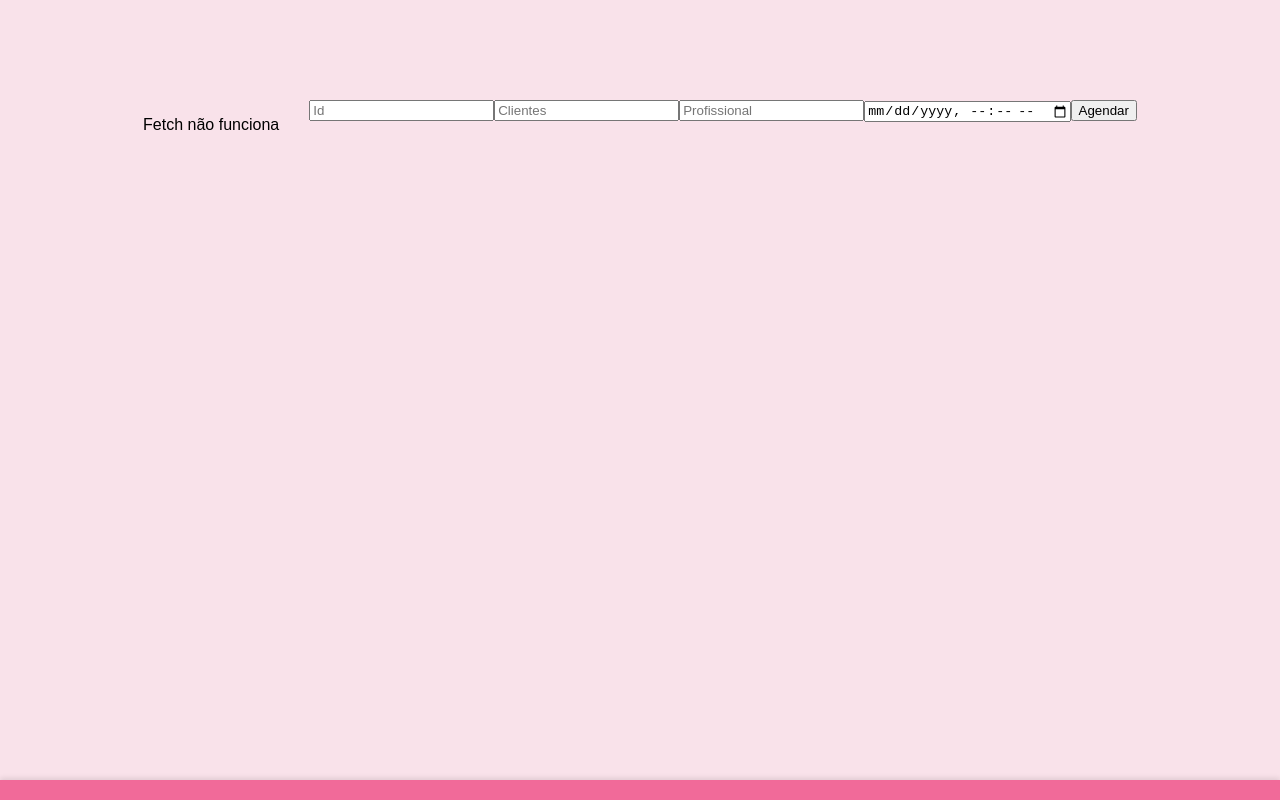
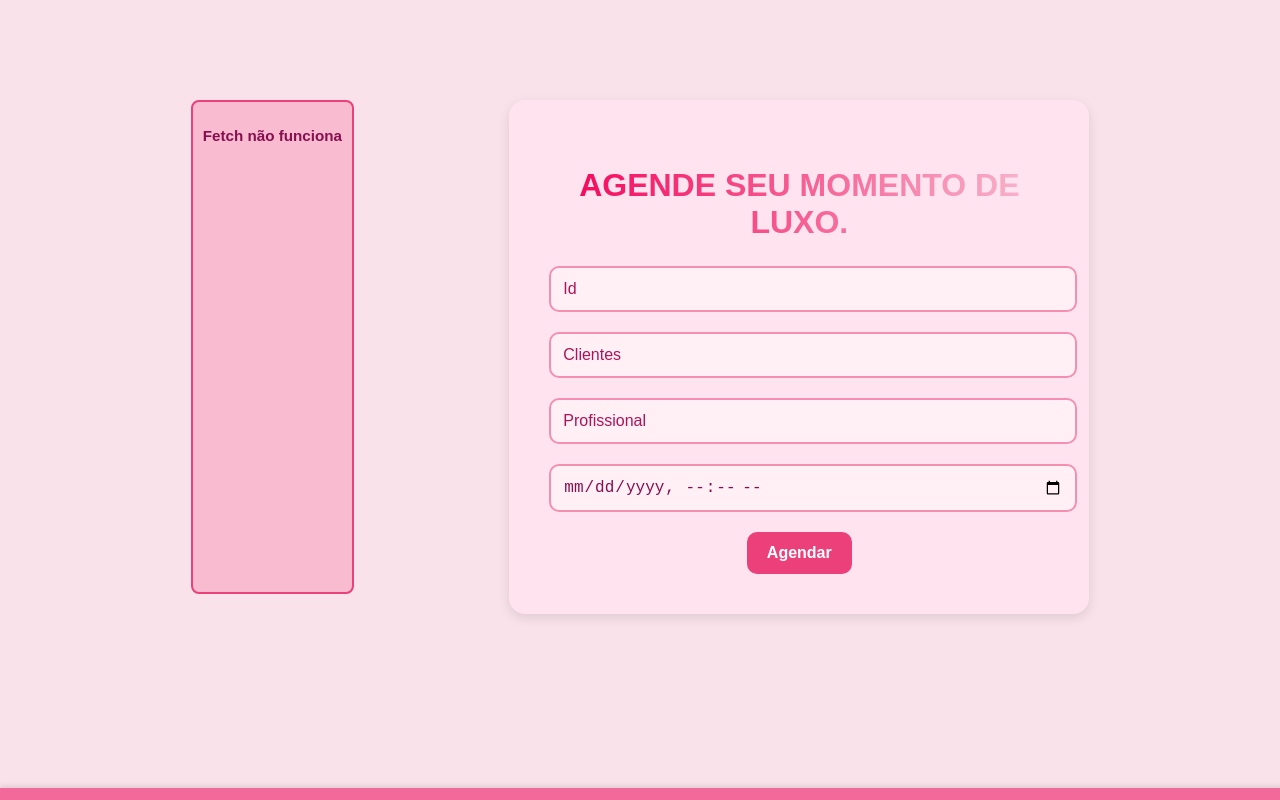
Before and after one commit to isahszz/1023A-frontend, a React (Vite) app: page /Agendar in a window 1280 px wide. Built offline with nearby package versions, Linux system fonts and the light colour scheme; no server answers.

Commit message:
Co-authored-by: isacamargo09 <isacamargo09@users.noreply.github.com>

```diff
--- a/src/Pagina.css
+++ b/src/Pagina.css
@@ -1,8 +1,17 @@
 body {
   margin: 0;
-  background-color: pink;
+  background-color: #f9e2ea;
   font-family: Arial, sans-serif;
+  font-size: 0.95rem;
+
 }
+h1{
+  color: deeppink;
+}
+h2{
+  color: #d44a7b;
+}
+
 header {
   display: flex;
   flex-direction: column;
@@ -14,13 +23,13 @@ header {
 
 header h1:first-child {
   color: white;
-  font-size: 2.5rem;
+  font-size: 2.2rem;
   margin: 0;
 }
 
 header h1:last-child {
   color: white;
-  font-size: 2rem;
+  font-size: 1.8rem;
   margin-top: 10px;
 }
 
@@ -31,14 +40,15 @@ main {
   padding: 100px 10vw 40px;
 }
 
+/* Botões da página inicial com letra menor */
 main a {
-  padding: 12px 24px;
+  padding: 10px 20px;
   background-color: #e91e63;
   color: white;
   text-decoration: none;
   border: none;
   border-radius: 8px;
-  font-size: 1rem;
+  font-size: 0.95rem;
   font-weight: bold;
   cursor: pointer;
   transition: background-color 0.3s ease;
@@ -48,6 +58,7 @@ main a:hover {
   background-color: #c2185b;
 }
 
+/* Footer com linha superior e inferior */
 footer {
   position: fixed;
   bottom: 0;
@@ -55,28 +66,150 @@ footer {
   width: 100%;
   background-color: #f16a99;
   color: #880e4f;
-  text-align: center;
-  font-size: 14px;
-  padding: 10px 0;
+  font-size: 13px;
+  padding: 6px 10px;
   box-shadow: 0 -2px 5px rgba(0, 0, 0, 0.1);
   line-height: 1.4;
+  text-align: center;
 }
+
+footer .linha-superior {
+  font-weight: bold;
+  margin-bottom: 4px;
+}
+
+footer .linha-inferior {
+  display: flex;
+  justify-content: center;
+  gap: 20px;
+  flex-wrap: wrap;
+}
+
 footer p {
-  margin: 2px 0;
-}
-body {
-  background-color: #f9e2ea; /* rosa claro mais neutro */
-  font-family: Arial, sans-serif;
   margin: 0;
 }
+
+/* Estilo para a seção de cadastro */
+.container-cadastro {
+  background-color: #ffe0eb;
+  padding: 40px;
+  border-radius: 12px;
+  box-shadow: 0 4px 10px rgba(0, 0, 0, 0.1);
+  max-width: 500px;
+  margin: 0 auto;
+}
+
 .container-cadastro h2 {
   font-size: 2.2rem;
-  color: #d81b60;
   margin-bottom: 30px;
   font-weight: bold;
   text-transform: uppercase;
   letter-spacing: 1px;
-  background: linear-gradient(to right, #f06292, #f8bbd0);
+  background: linear-gradient(to right, #f50057, #f8bbd0);
+  -webkit-background-clip: text;
+  -webkit-text-fill-color: transparent;
+  text-align: center;
+}
+
+.container-cadastro label {
+  display: block;
+  margin-bottom: 8px;
+  color: #d81b60;
+  font-weight: bold;
+}
+
+.container-cadastro input {
+  width: 100%;
+  padding: 10px;
+  border: 2px solid #f48fb1;
+  border-radius: 8px;
+  background-color: #fff0f5;
+  margin-bottom: 20px;
+  font-size: 1rem;
+  outline-color: #ec407a;
+}
+
+.container-cadastro button {
+  width: 100%;
+  padding: 12px;
+  background-color: #ec407a;
+  color: white;
+  font-size: 1rem;
+  font-weight: bold;
+  border: none;
+  border-radius: 8px;
+  cursor: pointer;
+  transition: background-color 0.3s ease;
+}
+
+.container-cadastro button:hover {
+  background-color: #d81b60;
+}
+
+/* Estilo para a seção de agenda */
+.container-agenda {
+  background-color: #ffe3ef;
+  padding: 40px;
+  border-radius: 16px;
+  box-shadow: 0 4px 12px rgba(0, 0, 0, 0.1);
+  max-width: 500px;
+  margin: 0 auto;
+  text-align: center;
+}
+
+.container-agenda h2 {
+  font-size: 2rem;
+  font-weight: bold;
+  margin-bottom: 25px;
+  text-transform: uppercase;
+  background: linear-gradient(to right, #f50057, #f8bbd0);
   -webkit-background-clip: text;
   -webkit-text-fill-color: transparent;
 }
+
+.container-agenda input[type="text"],
+.container-agenda input[type="datetime-local"] {
+  width: 100%;
+  padding: 12px;
+  margin-bottom: 20px;
+  border: 2px solid #f48fb1;
+  border-radius: 10px;
+  background-color: #fff0f6;
+  font-size: 1rem;
+  color: #880e4f;
+  outline-color: #f06292;
+  transition: all 0.3s ease;
+}
+
+.container-agenda input[type="text"]::placeholder,
+.container-agenda input[type="datetime-local"]::placeholder {
+  color: #ad1457;
+}
+
+.container-agenda input[type="submit"] {
+  background-color: #ec407a;
+  color: white;
+  font-weight: bold;
+  border: none;
+  padding: 12px 20px;
+  font-size: 1rem;
+  border-radius: 10px;
+  cursor: pointer;
+  transition: background-color 0.3s ease;
+}
+
+.container-agenda input[type="submit"]:hover {
+  background-color: #d81b60;
+}
+
+.mensagem {
+  background-color: #f8bbd0;
+  border: 2px solid #ec407a;
+  color: #880e4f;
+  padding: 10px;
+  border-radius: 8px;
+  margin: 0 auto 20px;
+  max-width: 500px;
+  text-align: center;
+  font-weight: bold;
+}
--- a/src/Pagina.tsx
+++ b/src/Pagina.tsx
@@ -8,7 +8,7 @@ function Pagina() {
                 <div>
                     <h2> </h2>
                     <h1>SEJA BEM VINDO</h1>
-                    <h2>Salão de Beleza Das Isas</h2>
+                    <h2>Salão de Beleza</h2>
                 </div>
 
 
@@ -22,7 +22,7 @@ function Pagina() {
                 <p>Informações:</p>
                 <p>Rua: Nagasaki</p>
                 <p>Avenida: Dourados</p>
-                <p>Numero: 150</p>
+                <p>Numero: 333</p>
 
             </footer>
         </>
--- a/src/agenda.tsx
+++ b/src/agenda.tsx
@@ -87,6 +87,7 @@ function Agenda() {
                     </div>
                 }
                 <div className="container-agenda">
+                    <h2>Agende seu momento de luxo.</h2>
                     <form onSubmit={TrataAgenda}>
                         <input type="text" name="id" id="id" value={id} onChange={trataId} placeholder="Id" />
                         <input type="text" name="clientes" id="clientes" value={clientes} onChange={trataClientes} placeholder="Clientes" />
--- a/src/catalogo.tsx
+++ b/src/catalogo.tsx
@@ -85,7 +85,7 @@ function Catalogo() {
                     <form onSubmit={TrataCadastro}>
                         <input type="text" name="id" id="id" onChange={trataId} placeholder="Id" />
                         <input type="text" name="nome" id="nome" onChange={trataNome} placeholder="Nome" />
-                        <input type="number" name="preco" id="preco" onChange={trataPreco} placeholder="Preco" />
+                        <input type="text" name="preco" id="preco" onChange={trataPreco} placeholder="Preco" />
                         <input type="submit" value="Cadastrar" />
                     </form>
 
```
